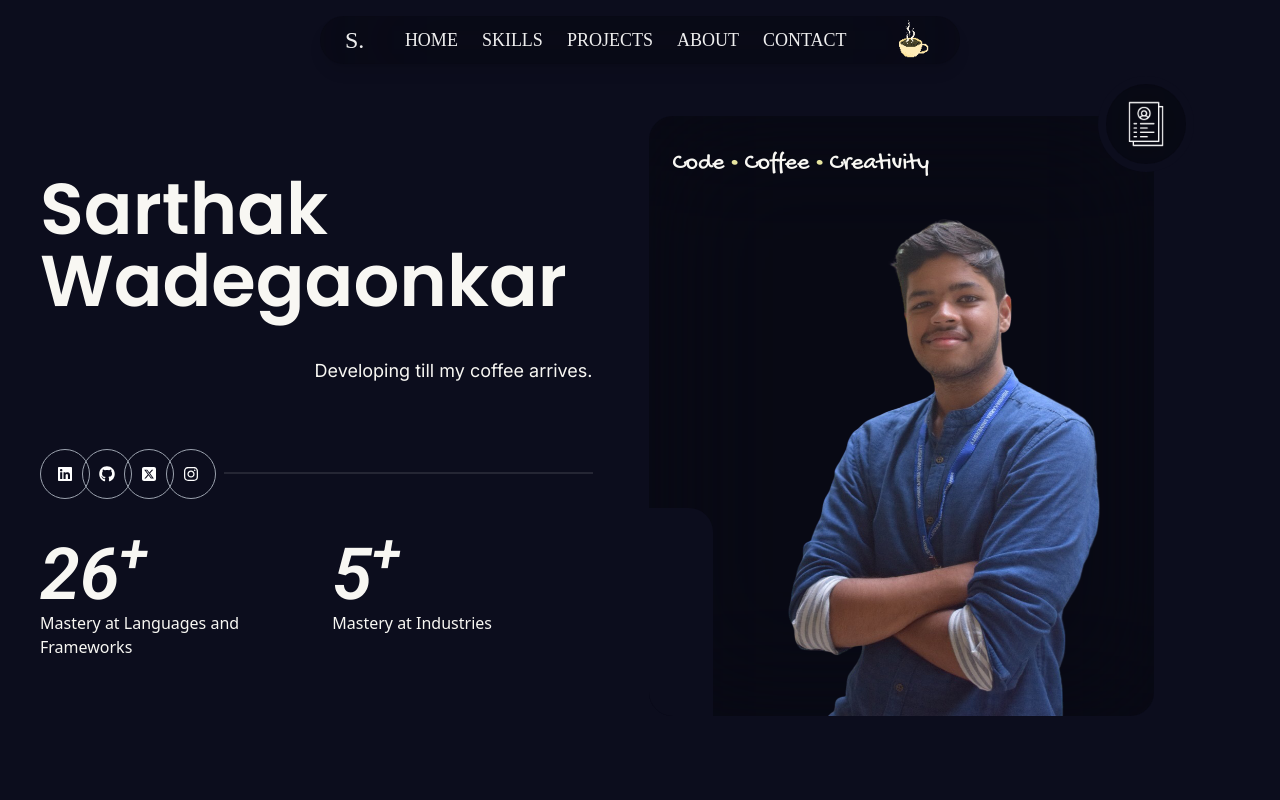
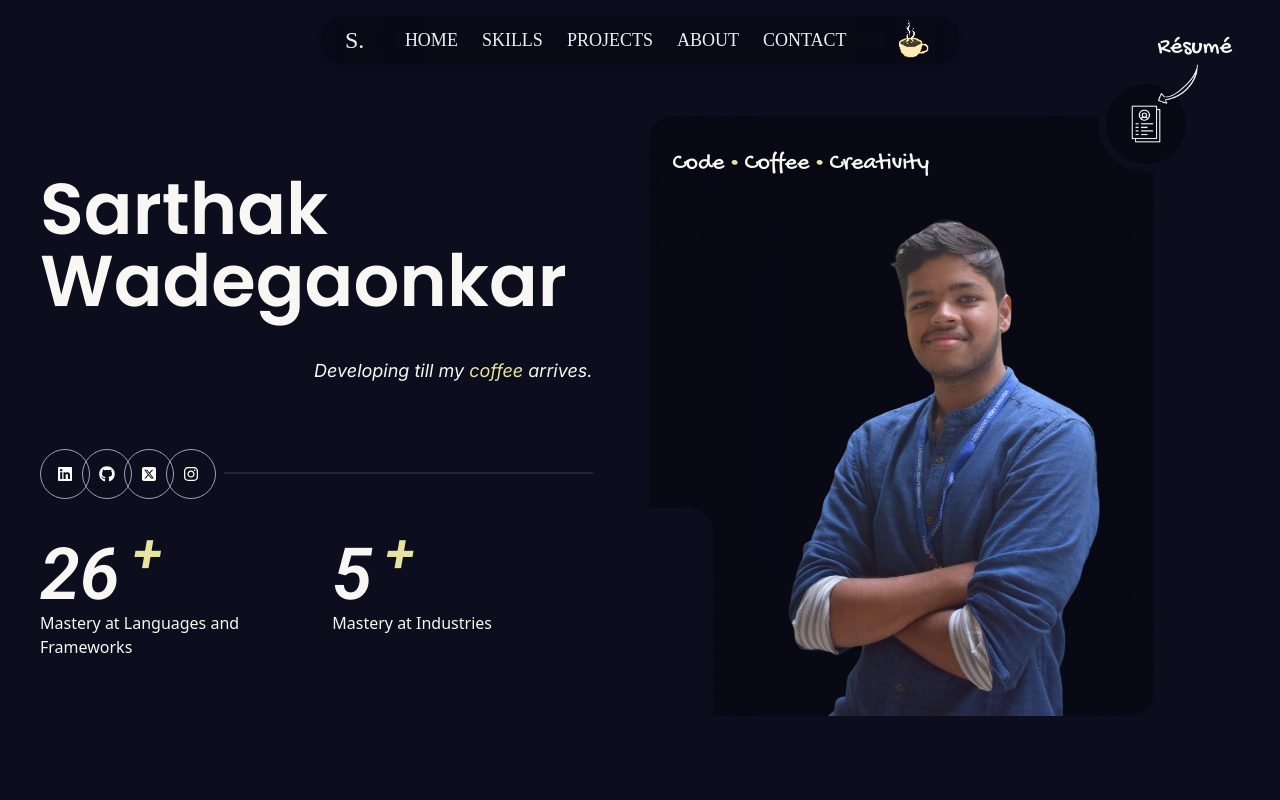
Before and after one commit to SSSG5/portfolio, a React (Vite) app: page / in a window 1280 px wide. Shown: the top 800 px of the page. Built offline with nearby package versions, Linux system fonts and the light colour scheme; a web font is replaced by a local one.

Commit message:
hero, languages

```diff
--- a/src/App.jsx
+++ b/src/App.jsx
@@ -10,7 +10,7 @@ function App() {
       <Navbar />
       <Hero />
       <Lang />
-      <Skill />
+      {/* <Skill /> */}
     </div>
   );
 }
--- a/src/components/Hero.jsx
+++ b/src/components/Hero.jsx
@@ -5,6 +5,7 @@ import ResumeImg from "../assets/hero/resume.png";
 import ResumePdf from "../assets/docs/resume.pdf";
 import PdfPopUp from "./PdfPopUp";
 import Socials from "./Socials";
+import ArrowImg from "../assets/hero/arrow.png";
 
 const Hero = () => {
   const [showResume, setShowResume] = useState(false);
@@ -39,8 +40,9 @@ const Hero = () => {
           Sarthak Wadegaonkar
         </h1>
         <div className="flex justify-end">
-          <p className="text-lg font-inter text-[#f8f7f3]">
-            Developing till my coffee arrives.
+          <p className="text-lg font-inter text-[#f8f7f3] italic">
+            Developing till my <span className="text-c-cream">coffee</span>{" "}
+            arrives.
           </p>
         </div>
         <Socials />
@@ -48,7 +50,7 @@ const Hero = () => {
           <div className="relative w-1/2">
             <h2 className="text-7xl font-roboto font-semibold italic text-[#f8f7f3]">
               {languageCount - 1}
-              <sup>+</sup>
+              <sup className="text-c-cream"> +</sup>
             </h2>
             <p className="text-base text-[#f8f7f3]">
               Mastery at Languages and Frameworks{" "}
@@ -57,15 +59,19 @@ const Hero = () => {
           <div className="w-1/2">
             <h2 className="text-7xl font-roboto font-semibold italic text-[#f8f7f3]">
               {sectionsCount}
-              <sup>+</sup>
+              <sup className="text-c-cream"> +</sup>
             </h2>
-            <p className="text-base text-[#f8f7f3]">
-              Mastery at Industries{" "}
-            </p>
+            <p className="text-base text-[#f8f7f3]">Mastery at Industries </p>
           </div>
         </div>
       </div>
-      <div className="w-1/2 flex items-center justify-start">
+      <div className="w-1/2 flex items-center justify-start relative">
+        <div className="absolute w-min h-min flex flex-col z-20 right-12 top-4">
+          <p className="z-50 w-min h-min text-[#f8f7f3] font-cursive text-2xl">
+            Résumé
+          </p>
+          <img src={ArrowImg} alt="" className="w-10 h-auto scale-x-[-1]" />
+        </div>
         <div className="w-4/5 h-3/4 relative">
           <div className="absolute top-8 left-6 z-30 text-[#f8f7f3] font-cursive">
             <p className="font-light text-2xl ">
@@ -73,15 +79,19 @@ const Hero = () => {
               <span className="text-c-cream">&bull;</span> Creativity
             </p>
           </div>
-          <div className="flex w-full h-full bg-black/30 backdrop-filter backdrop-blur-3xl rounded-3xl z-0 absolute items-end justify-end">
-            <img src={PImg} alt="" className="w-auto h-5/6 mr-10" />
+          <div className="flex w-full h-full bg-black/30 backdrop-filter backdrop-blur-3xl rounded-3xl z-0 absolute items-end justify-end overflow-hidden">
+            <img
+              src={PImg}
+              alt=""
+              className="w-auto h-5/6 mr-10 hover:scale-105 duration-200"
+            />
           </div>
           <div className="bg-shadow-a0 w-24 h-24 absolute z-10 -right-10 -top-10 rounded-full flex justify-center items-center">
             <button
               onClick={() => setShowResume(true)}
               className="w-20 h-20 rounded-full hover:scale-110 transition ease-in-out duration-100 text-[#f8f7f3] flex items-center justify-center bg-black/30 backdrop-filter backdrop-blur-3xl border border-black/5"
             >
-              <img src={ResumeImg} alt="" className="w-12 h-auto" />
+              <img src={ResumeImg} alt="" className="w-10 h-auto" />
             </button>
           </div>
           <div className="flex absolute bg-shadow-a0 h-52 w-16 bottom-0 rounded-bl-3xl rounded-tr-3xl z-10"></div>
--- a/src/components/Lang.jsx
+++ b/src/components/Lang.jsx
@@ -10,7 +10,7 @@ const Lang = () => {
   }, []);
 
   return (
-    <div className="px-20 bg-[#020202] text-[#f8f7f3] h-full py-10">
+    <div className="px-10 bg-shadow-a0 text-[#f8f7f3] h-full py-10">
       <h2 className="text-7xl font-bold text-start mb-12 relative -top-6">
         languages & tools
       </h2>
```
Also changed, not shown: src/assets/hero/arrow.png (added).
